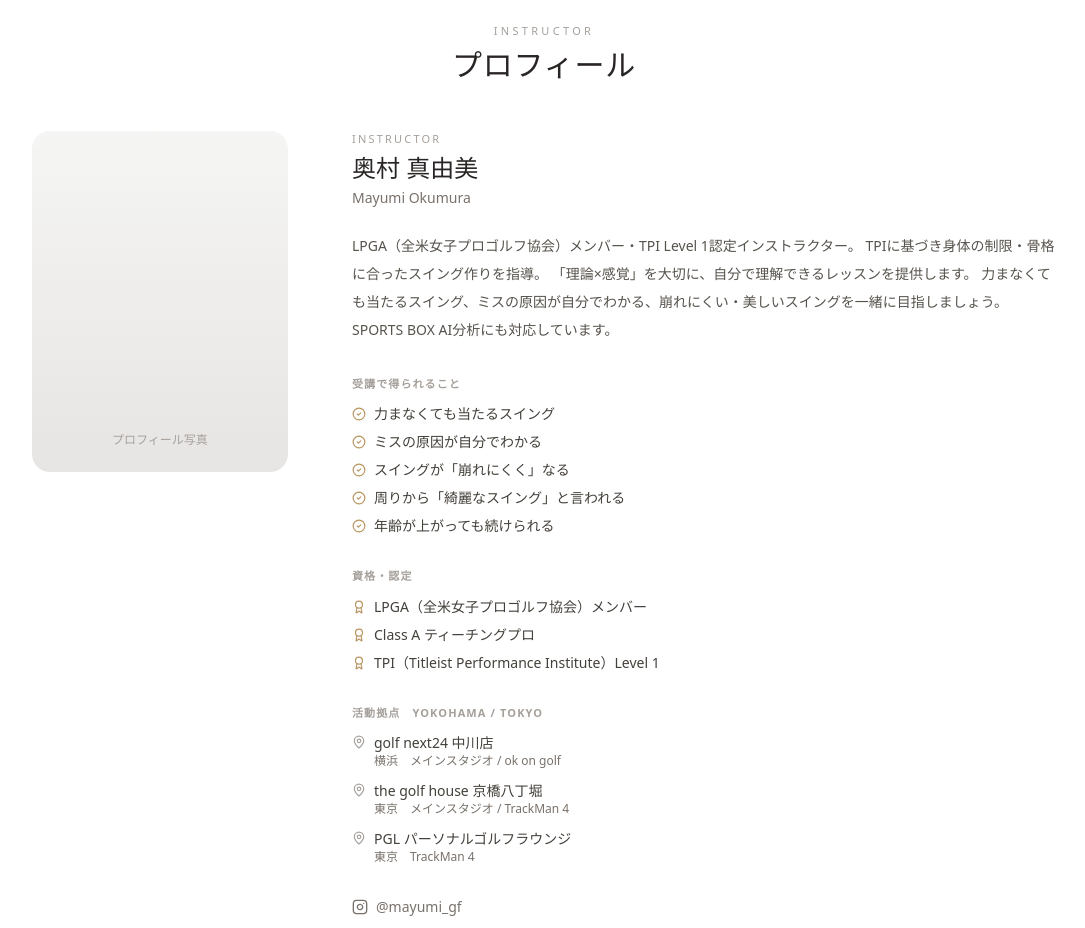
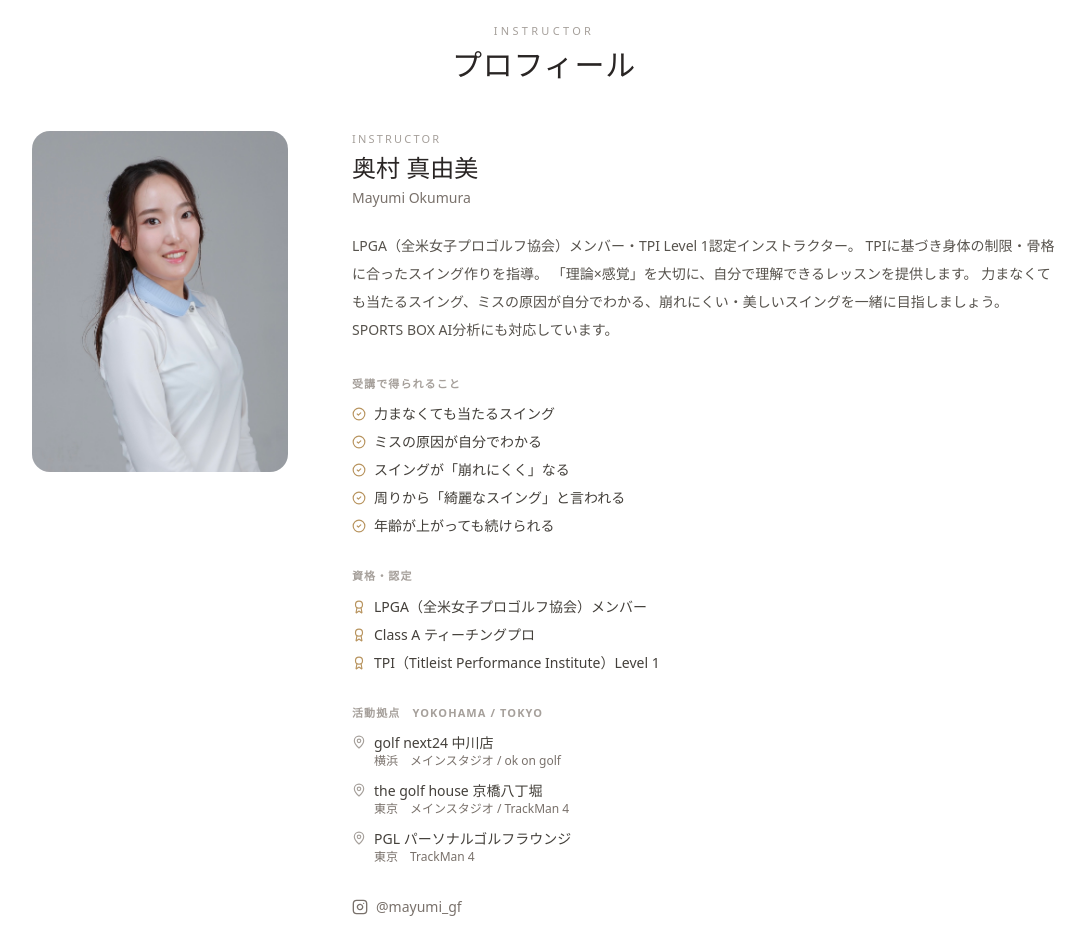
Before and after one commit to Soichi-inc/golf-lesson-app, a Next.js app: page / in a window 1280 px wide. Shown: the part 1020-1948 px from the top of the page, without its empty margins (96-1181 px from the left). Built offline with nearby package versions, Linux system fonts and the light colour scheme.

Commit message:
feat: add profile photo for Mayumi Okumura pro

```diff
--- a/src/app/page.tsx
+++ b/src/app/page.tsx
@@ -227,10 +227,14 @@ export default function HomePage() {
             <p className="mb-2 text-center text-[11px] tracking-[0.3em] text-stone-400 uppercase">Instructor</p>
             <h2 className="mb-12 text-center text-2xl font-light tracking-wide text-stone-800 sm:text-3xl">プロフィール</h2>
             <div className="flex flex-col items-start gap-10 lg:flex-row lg:gap-16">
-              {/* アバタープレースホルダー */}
+              {/* プロフィール写真 */}
               <div className="mx-auto w-full max-w-[260px] shrink-0 lg:mx-0 lg:w-64">
-                <div className="aspect-[3/4] w-full rounded-2xl bg-gradient-to-b from-stone-100 to-stone-200 flex items-end justify-center pb-6">
-                  <p className="text-xs text-stone-400">プロフィール写真</p>
+                <div className="aspect-[3/4] w-full rounded-2xl overflow-hidden">
+                  <img
+                    src="/mayumi.jpg"
+                    alt="奥村真由美プロ"
+                    className="w-full h-full object-cover object-top"
+                  />
                 </div>
               </div>
               {/* テキスト */}
```
Also changed, not shown: public/mayumi.jpg (added).
